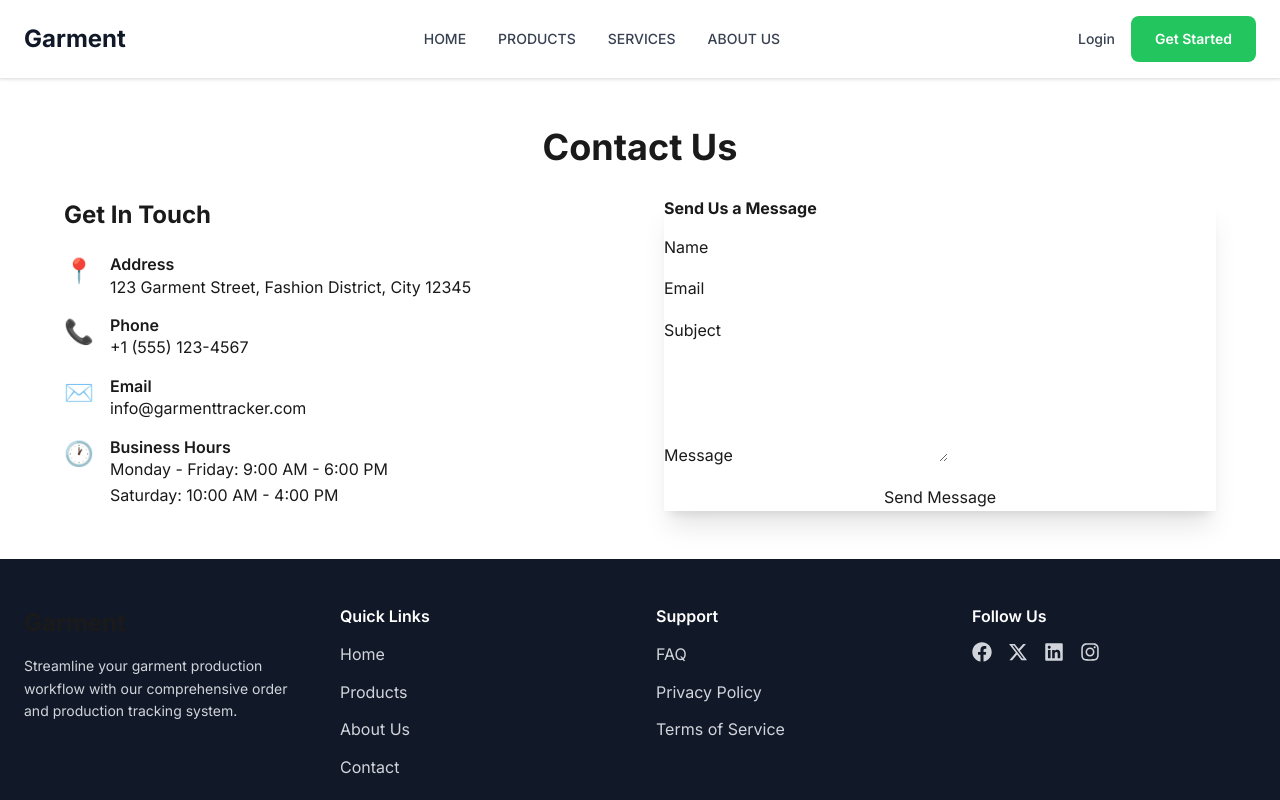
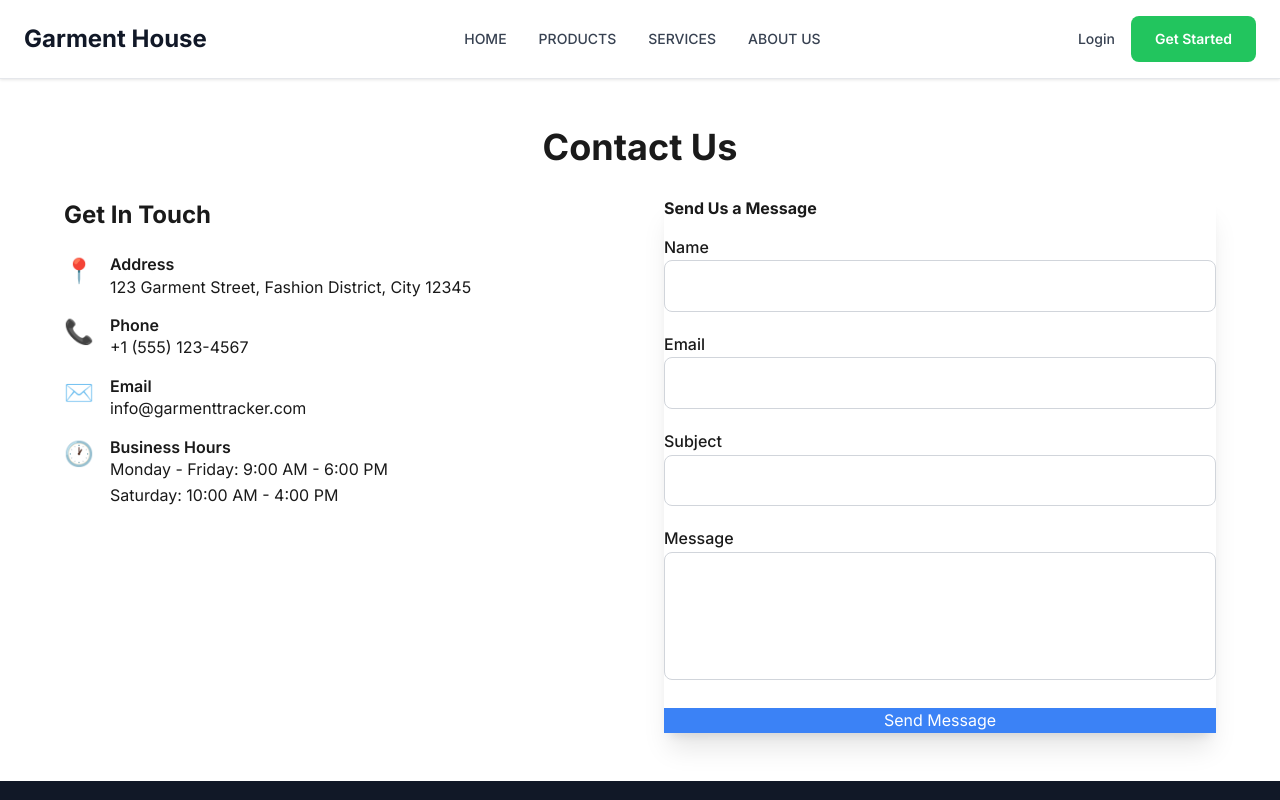
Before and after one commit to supto707/ph-batch-12-assignment-12-client, a React (Vite) app: page /contact in a window 1280 px wide. Shown: the top 800 px of the page. Built offline with nearby package versions, Linux system fonts and the light colour scheme; no server answers.

Commit message:
ui update 10

```diff
--- a/src/components/Navbar.jsx
+++ b/src/components/Navbar.jsx
@@ -37,7 +37,7 @@ const Navbar = () => {
       <div className="container mx-auto flex items-center justify-between">
         {/* Logo */}
         <Link to="/" className="text-2xl font-bold text-gray-900">
-          Garment
+          Garment House
         </Link>
 
         {/* Desktop Navigation */}
--- a/src/pages/About.jsx
+++ b/src/pages/About.jsx
@@ -10,19 +10,19 @@ const About = () => {
         </p>
 
         <div className="grid grid-cols-1 md:grid-cols-3 gap-6 my-12">
-          <div className="card bg-base-100 shadow-xl">
+          <div className="card bg-white shadow-xl">
             <div className="card-body text-center">
               <h3 className="text-2xl font-bold text-primary">500+</h3>
               <p>Products</p>
             </div>
           </div>
-          <div className="card bg-base-100 shadow-xl">
+          <div className="card bg-white shadow-xl">
             <div className="card-body text-center">
               <h3 className="text-2xl font-bold text-primary">1,200+</h3>
               <p>Happy Clients</p>
             </div>
           </div>
-          <div className="card bg-base-100 shadow-xl">
+          <div className="card bg-white shadow-xl">
             <div className="card-body text-center">
               <h3 className="text-2xl font-bold text-primary">5,000+</h3>
               <p>Orders Completed</p>
--- a/src/pages/Contact.jsx
+++ b/src/pages/Contact.jsx
@@ -55,59 +55,59 @@ const Contact = () => {
           </div>
         </div>
 
-        <div className="card bg-base-100 shadow-xl">
+        <div className="card bg-white shadow-xl">
           <div className="card-body">
             <h2 className="card-title mb-4">Send Us a Message</h2>
-            <form onSubmit={handleSubmit} className="space-y-4">
+            <form onSubmit={handleSubmit} className="space-y-5">
               <div className="form-control">
-                <label className="label">
-                  <span className="label-text">Name</span>
+                <label className="label pb-2">
+                  <span className="label-text font-medium">Name</span>
                 </label>
                 <input
                   type="text"
                   value={formData.name}
                   onChange={(e) => setFormData({...formData, name: e.target.value})}
-                  className="input input-bordered"
+                  className="input bg-white border border-gray-300 focus:border-blue-400 focus:outline-none focus:ring-2 focus:ring-blue-100 rounded-lg px-4 py-3 w-full transition"
                   required
                 />
               </div>
               <div className="form-control">
-                <label className="label">
-                  <span className="label-text">Email</span>
+                <label className="label pb-2">
+                  <span className="label-text font-medium">Email</span>
                 </label>
                 <input
                   type="email"
                   value={formData.email}
                   onChange={(e) => setFormData({...formData, email: e.target.value})}
-                  className="input input-bordered"
+                  className="input bg-white border border-gray-300 focus:border-blue-400 focus:outline-none focus:ring-2 focus:ring-blue-100 rounded-lg px-4 py-3 w-full transition"
                   required
                 />
               </div>
               <div className="form-control">
-                <label className="label">
-                  <span className="label-text">Subject</span>
+                <label className="label pb-2">
+                  <span className="label-text font-medium">Subject</span>
                 </label>
                 <input
                   type="text"
                   value={formData.subject}
                   onChange={(e) => setFormData({...formData, subject: e.target.value})}
-                  className="input input-bordered"
+                  className="input bg-white border border-gray-300 focus:border-blue-400 focus:outline-none focus:ring-2 focus:ring-blue-100 rounded-lg px-4 py-3 w-full transition"
                   required
                 />
               </div>
               <div className="form-control">
-                <label className="label">
-                  <span className="label-text">Message</span>
+                <label className="label pb-2">
+                  <span className="label-text font-medium">Message</span>
                 </label>
                 <textarea
                   value={formData.message}
                   onChange={(e) => setFormData({...formData, message: e.target.value})}
-                  className="textarea textarea-bordered"
+                  className="textarea bg-white border border-gray-300 focus:border-blue-400 focus:outline-none focus:ring-2 focus:ring-blue-100 rounded-lg px-4 py-3 w-full transition resize-none"
                   rows="4"
                   required
                 />
               </div>
-              <button type="submit" className="btn btn-primary w-full">Send Message</button>
+              <button type="submit" className="btn bg-blue-500 hover:bg-blue-600 text-white w-full">Send Message</button>
             </form>
           </div>
         </div>
--- a/src/pages/Home.jsx
+++ b/src/pages/Home.jsx
@@ -262,7 +262,7 @@ const Home = () => {
             whileInView={{ opacity: 1, y: 0 }}
             viewport={{ once: true }}
           >
-            <h2 className="text-section-title mb-6">
+            <h2 className="text-section-title text-white mb-6">
               Interested To Start Your Production?
             </h2>
             <p className="text-xl mb-8 opacity-80">
--- a/src/pages/dashboard/PendingOrders.jsx
+++ b/src/pages/dashboard/PendingOrders.jsx
@@ -53,7 +53,7 @@ const PendingOrders = () => {
 
   return (
     <div>
-      <h1 className="text-4xl font-bold mb-2 bg-gradient-to-r from-primary to-secondary bg-clip-text text-transparent">Pending Orders</h1>
+      <h1 className="text-4xl font-bold mb-2 text-black">Pending Orders</h1>
       <p className="text-gray-600 mb-6">Review and approve/reject customer orders</p>
 
       <div className="overflow-x-auto">
--- a/tailwind.config.js
+++ b/tailwind.config.js
@@ -52,6 +52,10 @@ export default {
           "base-100": "#ffffff",
           "base-200": "#f9fafb",
           "base-300": "#f3f4f6",
+          "success": "#22c55e",
+          "error": "#ef4444",
+          "warning": "#f59e0b",
+          "info": "#3b82f6",
         }
       }
     ],
```
